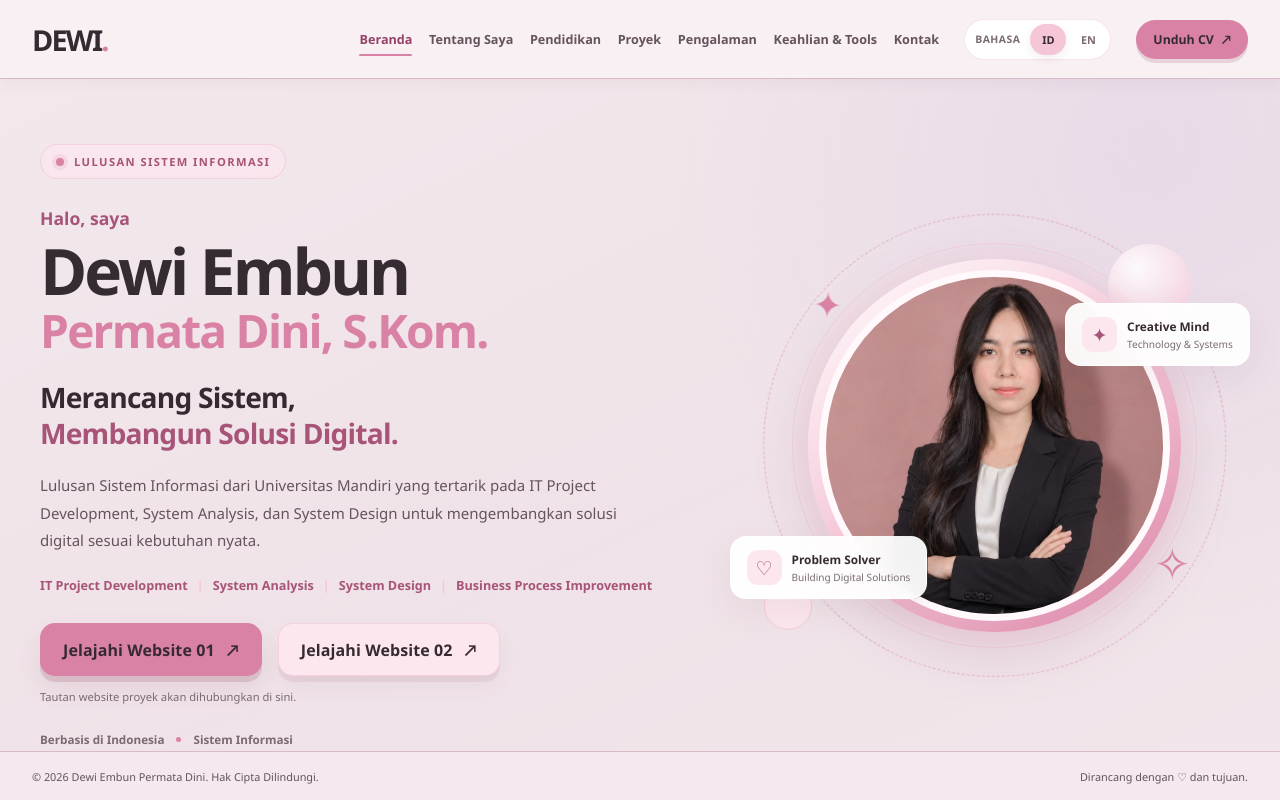
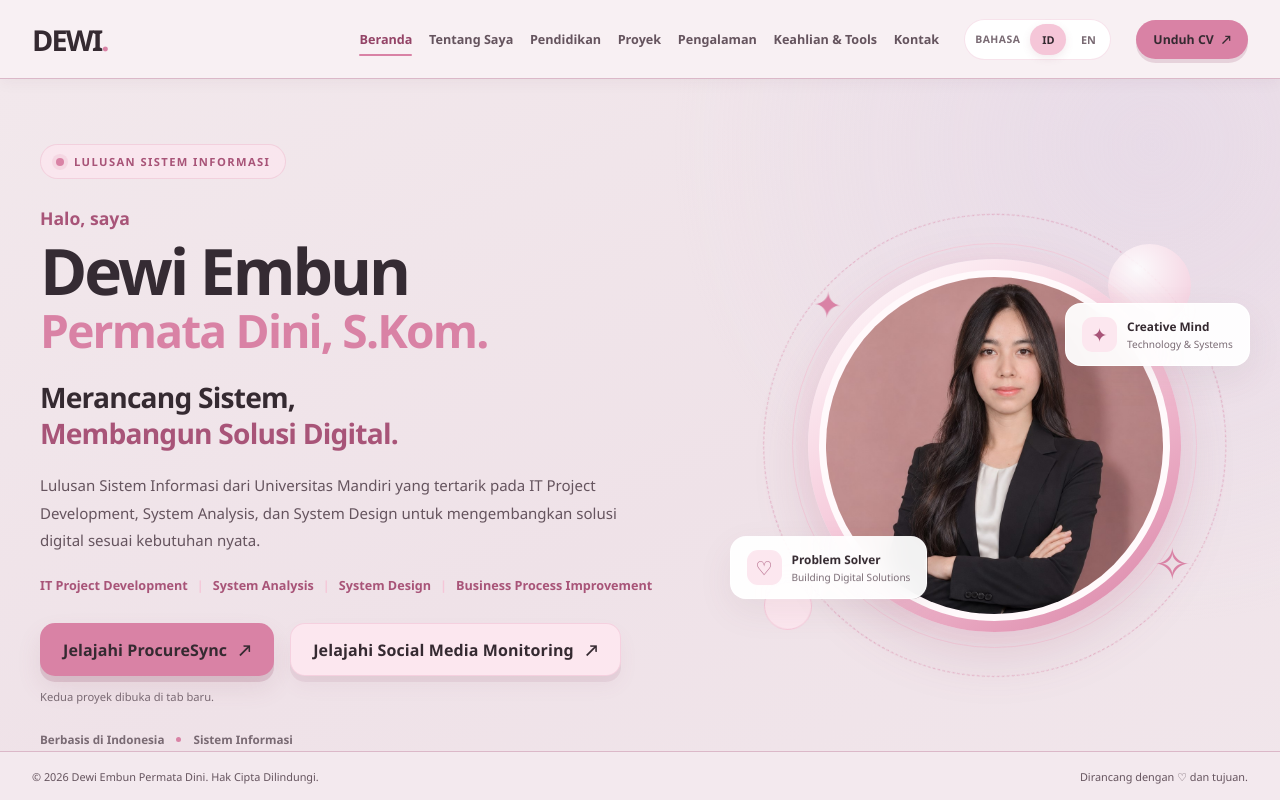
Before and after one commit to dewidini1234-lab/dewidini1234-lab.github.io, a plain HTML site: page index.html in a window 1280 px wide. Drawn offline with Linux system fonts and the light colour scheme.

Commit message:
Hubungkan tombol beranda ke ProcureSync dan Social Media Monitoring

```diff
--- a/index.html
+++ b/index.html
@@ -136,7 +136,7 @@
                             >
 
                                 <span data-i18n="buttonWebsite01">
-                                    Jelajahi Website 01
+                                    Jelajahi ProcureSync
                                 </span>
 
                                 <span aria-hidden="true">↗</span>
@@ -151,7 +151,7 @@
                             >
 
                                 <span data-i18n="buttonWebsite02">
-                                    Jelajahi Website 02
+                                    Jelajahi Social Media Monitoring
                                 </span>
 
                                 <span aria-hidden="true">↗</span>
@@ -167,7 +167,7 @@
                             data-i18n="websiteLinkNote"
                             aria-live="polite"
                         >
-                            Tautan website proyek akan dihubungkan di sini.
+                            Kedua proyek dibuka di tab baru.
                         </p>
 
 
--- a/js/common.js
+++ b/js/common.js
@@ -15,8 +15,8 @@
 // Masukkan alamat website asli ketika sudah tersedia.
 
 const WEBSITE_URLS = {
-    website01: "",
-    website02: ""
+    website01: "https://dewidini1234-lab.github.io/procuresync-demo/",
+    website02: "https://dewidini1234-lab.github.io/social-media-monitoring-portfolio/"
 };
 
 // Judul resmi skripsi
@@ -78,11 +78,11 @@ const TRANSLATIONS = {
         heroDescription:
             "Lulusan Sistem Informasi dari Universitas Mandiri yang tertarik pada IT Project Development, System Analysis, dan System Design untuk mengembangkan solusi digital sesuai kebutuhan nyata.",
 
-        buttonWebsite01: "Jelajahi Website 01",
-        buttonWebsite02: "Jelajahi Website 02",
+        buttonWebsite01: "Jelajahi ProcureSync",
+        buttonWebsite02: "Jelajahi Social Media Monitoring",
 
         websiteLinkNote:
-            "Tautan website proyek akan dihubungkan di sini.",
+            "Kedua proyek dibuka di tab baru.",
 
         basedIn: "Berbasis di Indonesia",
         degreeField: "Sistem Informasi",
@@ -296,11 +296,11 @@ const TRANSLATIONS = {
         heroDescription:
             "An Information Systems graduate from Universitas Mandiri interested in IT Project Development, System Analysis, and System Design, with a focus on developing digital solutions that address real-world needs.",
 
-        buttonWebsite01: "Explore Website 01",
-        buttonWebsite02: "Explore Website 02",
+        buttonWebsite01: "Explore ProcureSync",
+        buttonWebsite02: "Explore Social Media Monitoring",
 
         websiteLinkNote:
-            "Project website links will be connected here.",
+            "Both projects open in a new tab.",
 
         basedIn: "Based in Indonesia",
         degreeField: "Information Systems",
```
